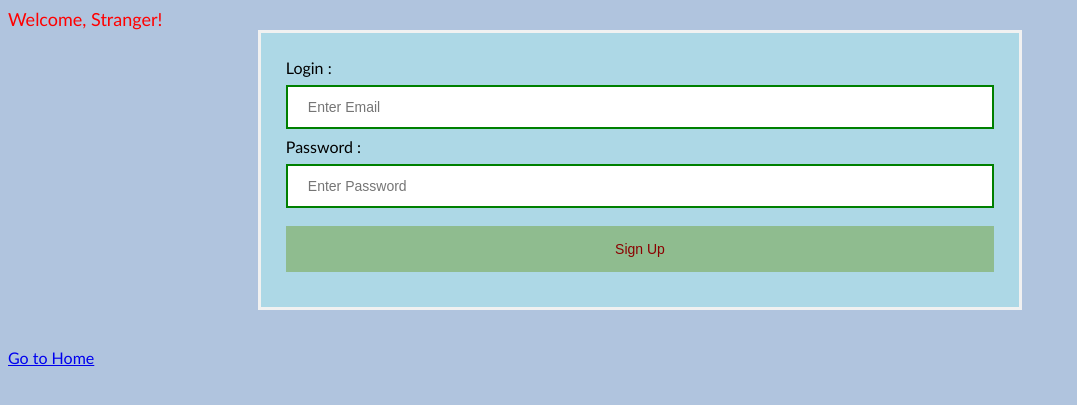
After one commit to dagggy/askmate, a Flask app: template templates/registration.html in a window 1280 px wide. The commit adds this page. Shown: the top 405 px of the page, without its empty margins (0-1077 px from the left). Run offline with Flask 2, Linux system fonts and the light colour scheme; the template is opened without the code that fills it, so the values that code supplies are empty.

Commit message:
registration in progress

```diff
--- a/data_manager.py
+++ b/data_manager.py
@@ -293,7 +293,7 @@ def update_record(cursor, record_id, changes_dict, table_name):
                                 """)
 ###################################
 @database_common.connection_handler
-def update_comment_edited_count(cursor, email):
+def update_aaa(cursor, email):
     cursor.execute(f"""
                         SELECT comment
                         SET edited_count = edited_count + 1
--- a/server.py
+++ b/server.py
@@ -1,6 +1,7 @@
 from flask import Flask, request, render_template, redirect
 import data_manager
 import util
+import hash
 from pathlib import Path
 from markupsafe import Markup
 from bonus_questions import SAMPLE_QUESTIONS
@@ -26,6 +27,17 @@ def home_page():
     for question in data:
         question['submission_time'] = question['submission_time'].strftime("%d/%m/%Y %H:%M:%S")
     return render_template('home_page.html', data=data, headers=QUESTION_TABLE_HEADERS)
+
+
+@app.route('/registration', methods=['GET' 'POST'])
+def registration():
+    if request.method == 'GET':
+        return render_template('registration.html')
+    if request.method == 'POST':
+        email = request.form['email']
+        password = hash.hash_password(request.form['password'])
+
+        return redirect('/')
 
 
 @app.route('/list', methods=['GET', 'POST'])
@@ -310,7 +322,6 @@ def remove_tag_from_question(question_id, tag_id):
 
 
 if __name__ == "__main__":
-    print(data_manager.get_all_records('user_data'))
     app.run(
         host='0.0.0.0',
         port=8000,
--- /dev/null
+++ b/static/css/registration.css
@@ -0,0 +1,48 @@
+body {
+       font-family: Calibri, Helvetica, sans-serif;
+       background-color: lightsteelblue;
+ }
+ p {
+     margin: auto;
+     color: red;
+     font-size: 18px;
+ }
+ button {
+        background-color: darkseagreen;
+        width: 100%;
+         color: darkred;
+         padding: 15px;
+         margin: 10px 0px;
+         border: none;
+         cursor: pointer;
+         font-size: 14px;
+          }
+ form {
+         border: 3px solid #f1f1f1;
+         width: 60%;
+         display: block;
+         margin: auto;
+     }
+ input[type=text], input[type=password] {
+         width: 100%;
+         margin: 8px 0;
+         padding: 12px 20px;
+         display: inline-block;
+         border: 2px solid green;
+         box-sizing: border-box;
+         font-size: 14px;
+     }
+ button:hover {
+         opacity: 0.7;
+     }
+ .cancelbtn {
+         width: auto;
+         padding: 10px 18px;
+         margin: 10px 5px;
+     }
+
+
+ .container {
+         padding: 25px;
+         background-color: lightblue;
+     }
--- a/templates/home_page.html
+++ b/templates/home_page.html
@@ -9,6 +9,8 @@
       <table>
           <tr><th><a href="/"><h1>Ask Mate</h1></a></th>
               <th><h2> - crowdsourced Q&A site</h2></th>
+              <th><a href="/login"><button type="submit" class="login-bnt">LogIN</button></a></th>
+              <th><a href="/registration"><button type="submit" class="registration-bnt">SignUP</button></a></th>
           </tr>
       </table>
        <marquee class="marquee">
--- /dev/null
+++ b/templates/registration.html
@@ -0,0 +1,24 @@
+<!DOCTYPE html>
+<html lang="en">
+<head>
+    <meta charset="UTF-8">
+    <title>Ask Mate | Registration</title>
+    <link rel="stylesheet" href="{{ url_for('static', filename='css/registration.css') }}">
+</head>
+<body>
+<p>Welcome, Stranger!</p>
+
+     <form action="/registration" method = 'POST'>
+         <div class="container">
+             <label>Login : </label>
+             <input type="text" placeholder="Enter Email" name="email" required>
+             <label>Password : </label>
+             <input type="password" placeholder="Enter Password" name="password" required>
+             <button type="submit">Sign Up</button>
+         </div>
+     </form>
+ <br>
+ <br>
+ <a href="/">Go to Home</a>
+ </body>
+ </html>
```
Also changed, not shown: static/css/styles.css (+24 -0 lines), hash.py (renamed from hashing.py).
